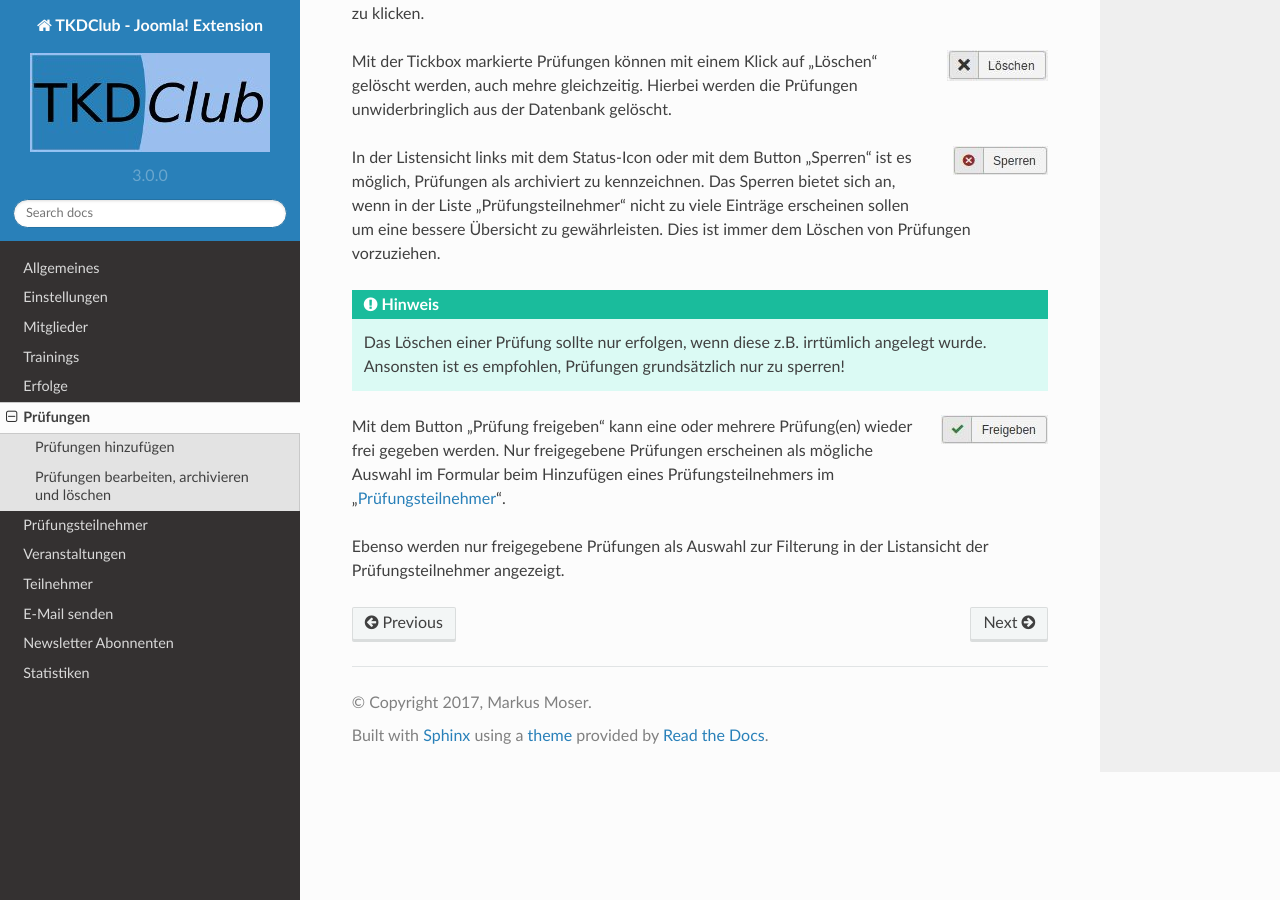
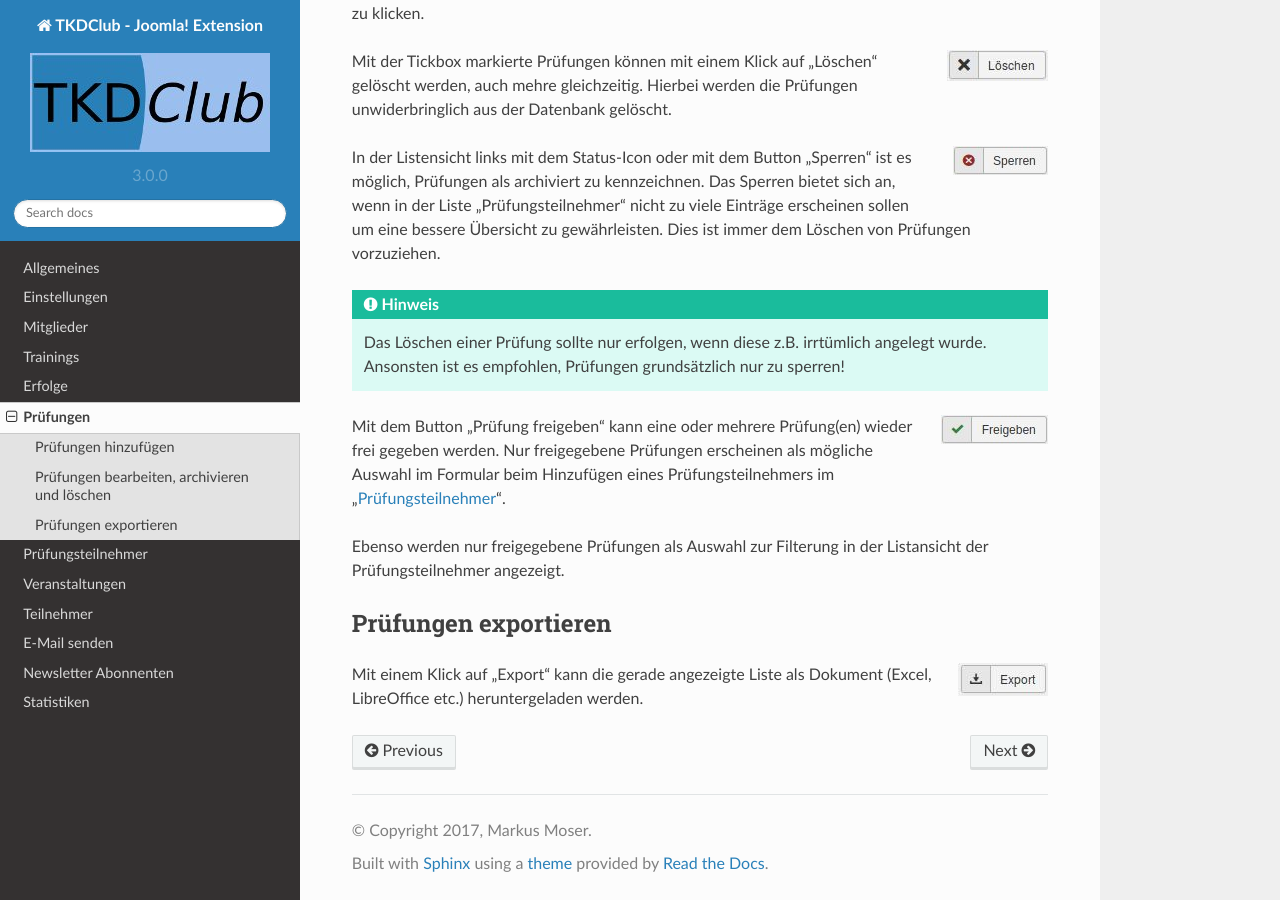
Before and after one commit to RedfinDiver/tkdclub, a Sphinx documentation site: the page built from docs/pruefungen.rst, in a window 1280 px wide and 900 px high, scrolled down 726 px. Built offline with Sphinx 7.4.7 and the Read the Docs theme 2.0.0, drawn with Linux system fonts in a browser that asks for light colours.

Commit message:
added export function docs

```diff
--- a/docs/pruefungen.rst
+++ b/docs/pruefungen.rst
@@ -68,3 +68,12 @@ im Formular beim Hinzufügen eines Prüfungsteilnehmers im
 
 Ebenso werden nur freigegebene Prüfungen als
 Auswahl zur Filterung in der Listansicht der Prüfungsteilnehmer angezeigt.
+
+Prüfungen exportieren
+-------------------------
+
+.. image:: img/export.jpg
+   :align: right
+
+Mit einem Klick auf "Export" kann die gerade angezeigte Liste als Dokument
+(Excel, LibreOffice etc.) heruntergeladen werden.
```
